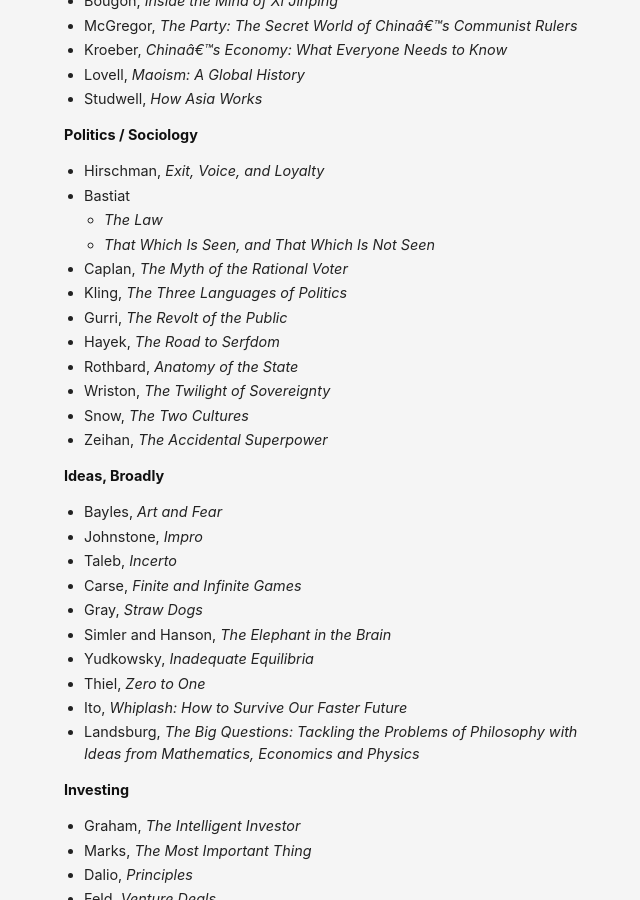
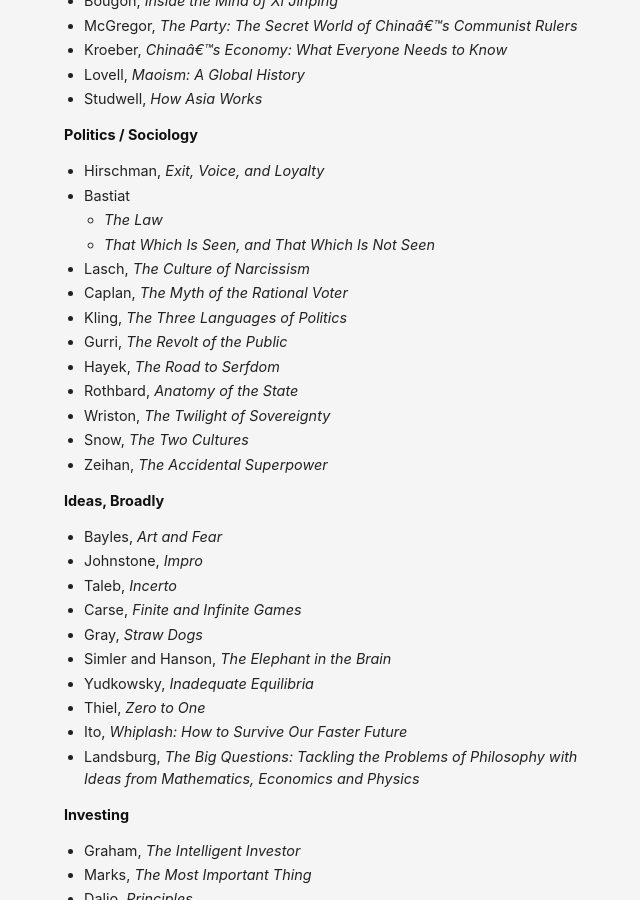
Before and after one commit to danschlz/danschulz.github.io, a Jekyll site: the page built from books.md, in a window 1280 px wide and 900 px high, scrolled down 5416 px. Shown: the whole window, without its empty margins (296-936 px from the left). Built offline with Jekyll 4.4.1, drawn with Linux system fonts in a browser that asks for light colours.

Commit message:
Update books.md

```diff
--- a/books.md
+++ b/books.md
@@ -227,6 +227,7 @@ Jump to:
 - Bastiat
   - _The Law_
   - _That Which Is Seen, and That Which Is Not Seen_
+- Lasch, _The Culture of Narcissism_
 - Caplan, _The Myth of the Rational Voter_
 - Kling, _The Three Languages of Politics_
 - Gurri, _The Revolt of the Public_
```
